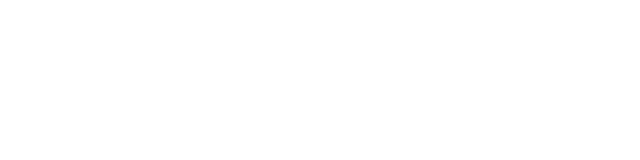
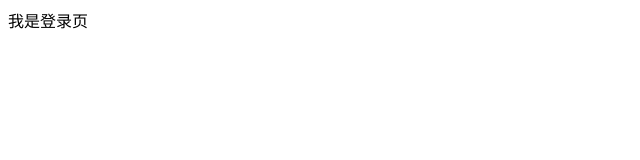
Before and after one commit to yangyang-frontEnd/react-app, a React (Create React App) app: page /login in a window 1280 px wide. Shown: the top 160 px of the page, without its empty margins (0-640 px from the left). Built offline with nearby package versions, Linux system fonts and the light colour scheme.

Commit message:
基础路由划分

```diff
--- a/src/App.js
+++ b/src/App.js
@@ -1,7 +1,15 @@
 import React from "react";
+import { BrowserRouter } from "react-router-dom";
+import IndexRoute from "./router/index"
 
 function App() {
-  return <div className="App"></div>;
+  return (
+    <BrowserRouter>
+      <div className="App">
+        <IndexRoute></IndexRoute>
+      </div>
+    </BrowserRouter>
+  );
 }
 
 export default App;
--- /dev/null
+++ b/src/router/index.js
@@ -0,0 +1,21 @@
+import React from "react";
+import { Route, Switch } from "react-router-dom";
+import routeList from "./route_link";
+
+function IndexRoute() {
+  return (
+    <Switch>
+      {routeList.map((item, index) => {
+        return (
+          <Route
+            path={item.path}
+            exact={item.exact}
+            render={item.render}
+            key={index}
+          ></Route>
+        );
+      })}
+    </Switch>
+  );
+}
+export default IndexRoute;
--- /dev/null
+++ b/src/router/route_link.js
@@ -0,0 +1,51 @@
+import React from "react";
+import Index from "../view/index";
+import Course from "../view/course/index";
+import Lecturer from "../view/lecturer";
+import Work from "../view/work"
+import Login from "../view/login";
+
+const routeList = [
+  {
+    name: "首页",
+    path: "/",
+    exact: true,
+    render: (props) => {
+      return <Index {...props}></Index>;
+    },
+  },
+  {
+    name: "课程安排",
+    path: "/course",
+    exact: true,
+    render: (props) => {
+      return <Course {...props}></Course>;
+    },
+  },
+  {
+    name: "讲师团队",
+    path: "/lecturer",
+    exact: true,
+    render: (props) => {
+      return <Lecturer {...props}></Lecturer>;
+    },
+  },
+  {
+    name: "作品详情",
+    path: "/work",
+    exact: true,
+    render: (props) => {
+      return <Work {...props}></Work>;
+    },
+  },
+  {
+    name:"登录",
+    path:"/login",
+    exact:true,
+    render:(props)=>{
+        return <Login {...props}></Login>
+    }
+}
+];
+
+export default routeList;
--- /dev/null
+++ b/src/view/course/index.js
@@ -0,0 +1,7 @@
+import React from "react";
+
+function Course(props) {
+  return <div>我是课程页</div>;
+}
+
+export default Course;
--- /dev/null
+++ b/src/view/index/index.js
@@ -0,0 +1,7 @@
+import React from "react";
+
+function Index(props) {
+  return <div>我是首页</div>;
+}
+
+export default Index;
--- /dev/null
+++ b/src/view/lecturer/index.js
@@ -0,0 +1,7 @@
+import React from "react";
+
+function Lecturer(props) {
+  return <div>我是讲师页</div>;
+}
+
+export default Lecturer;
--- /dev/null
+++ b/src/view/login/index.js
@@ -0,0 +1,7 @@
+import React from "react";
+
+function Login(props) {
+  return <div>我是登录页</div>;
+}
+
+export default Login;
--- /dev/null
+++ b/src/view/work/index.js
@@ -0,0 +1,8 @@
+import React from "react";
+
+function Work(props) {
+  console.log(props);
+  return <div>我是作品页</div>;
+}
+
+export default Work;
```
Also changed, not shown: 2 other files (tests, documents, lock files or other folders).
